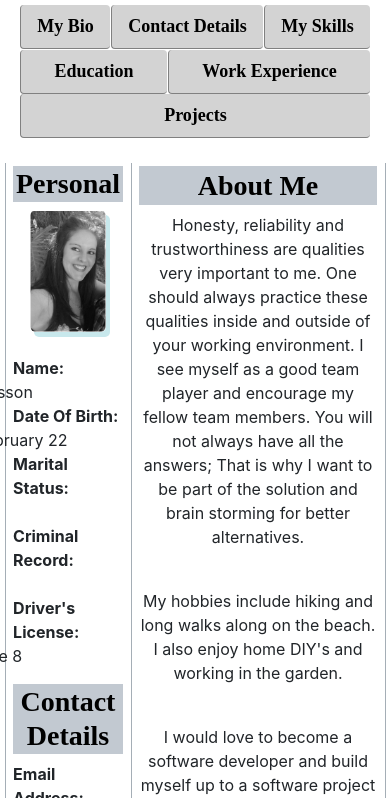
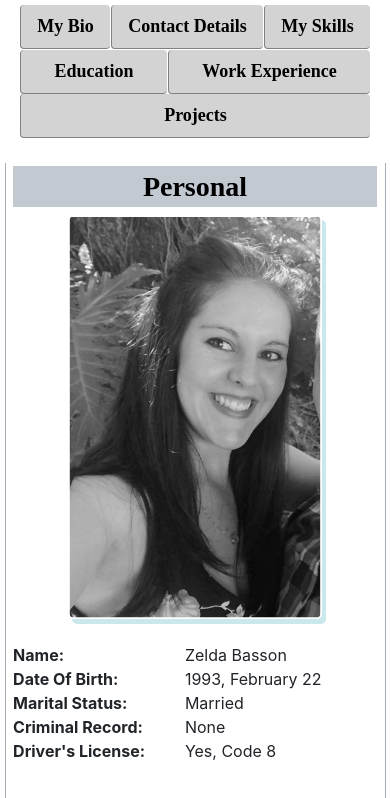
Before and after one commit to ZelB/Zelda_Basson_resume, a plain HTML site: page index.html in a window 390 px wide. Shown: the part 302-1100 px from the top of the page. Drawn offline with nearby package versions, Linux system fonts and the light colour scheme.

Commit message:
updated html, sizing

```diff
--- a/index.html
+++ b/index.html
@@ -46,7 +46,7 @@
     <section class="row">
 
         <!-- an aside with image and contact details-->
-        <aside id="contactDetails" class="col-4">
+        <aside id="contactDetails" class="col-sm-4">
 
 
             <!-- Personal information-->
@@ -110,7 +110,7 @@
 
         </aside>
 
-        <article id="backgroundInfo" class="col-8">
+        <article id="backgroundInfo" class="col-sm-8">
             <!-- Give background information-->
             <h3 id="aboutMeSection" class="introHeading">About Me</h3>
             <p class="centre">
```
